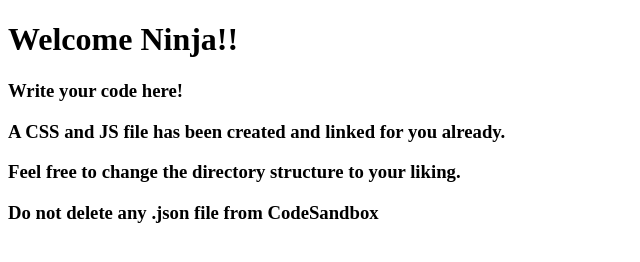
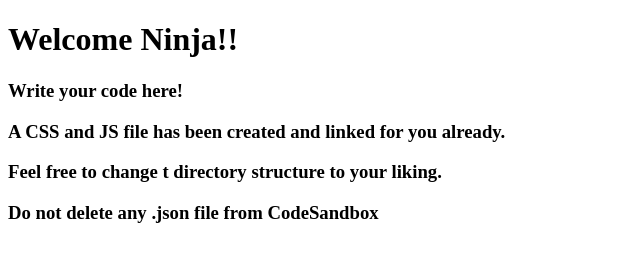
Before and after one commit to Markzang/music-player, a website: page index.html in a window 1280 px wide. Shown: the full height of the page, 0-640 px from the left. Drawn offline with Linux system fonts and the light colour scheme.

Commit message:
Update 2 files

```diff
--- a/index.html
+++ b/index.html
@@ -12,7 +12,7 @@
     <h1>Welcome Ninja!!</h1>
     <h3>Write your code here!</h3>
     <h3>A CSS and JS file has been created and linked for you already.</h3>
-    <h3>Feel free to change the directory structure to your liking.</h3>
+    <h3>Feel free to change t directory structure to your liking.</h3>
     <h3>Do not delete any .json file from CodeSandbox</h3>
   </body>
 
```
Also changed, not shown: 1 other file.
